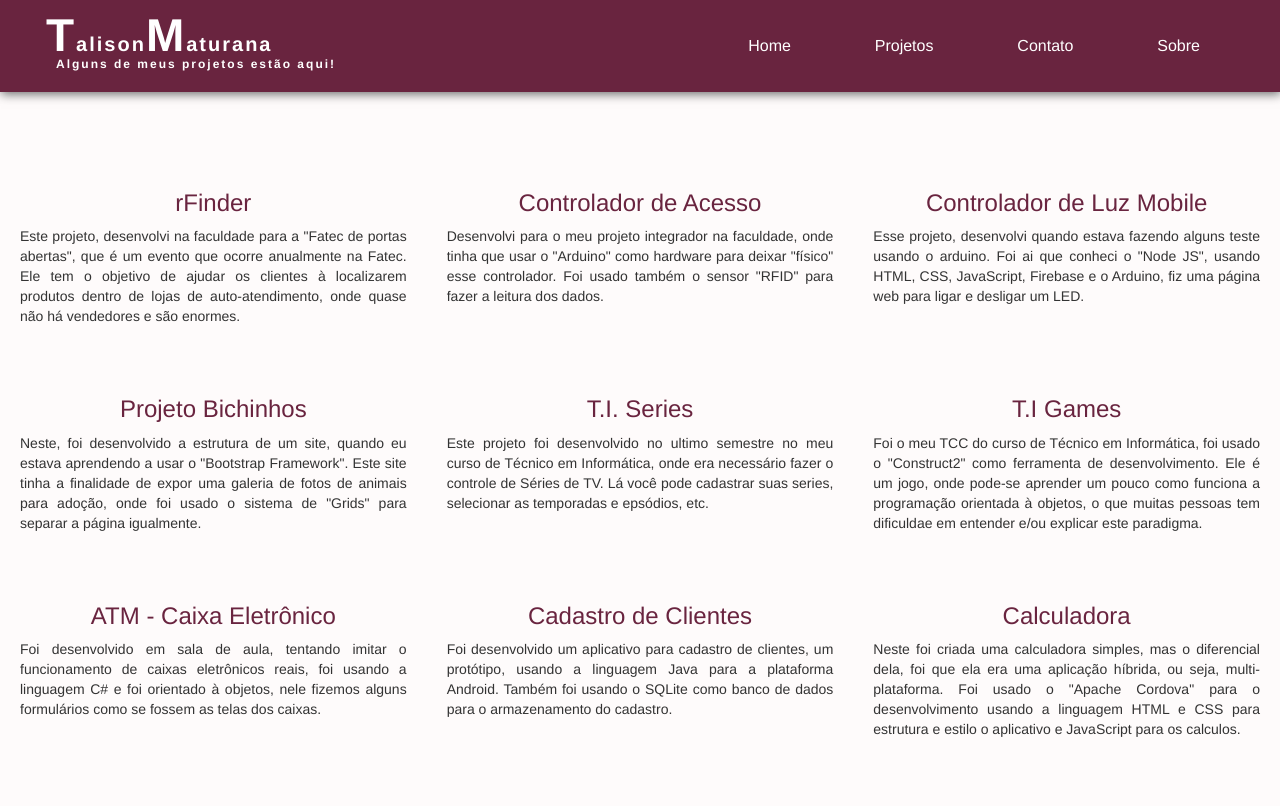
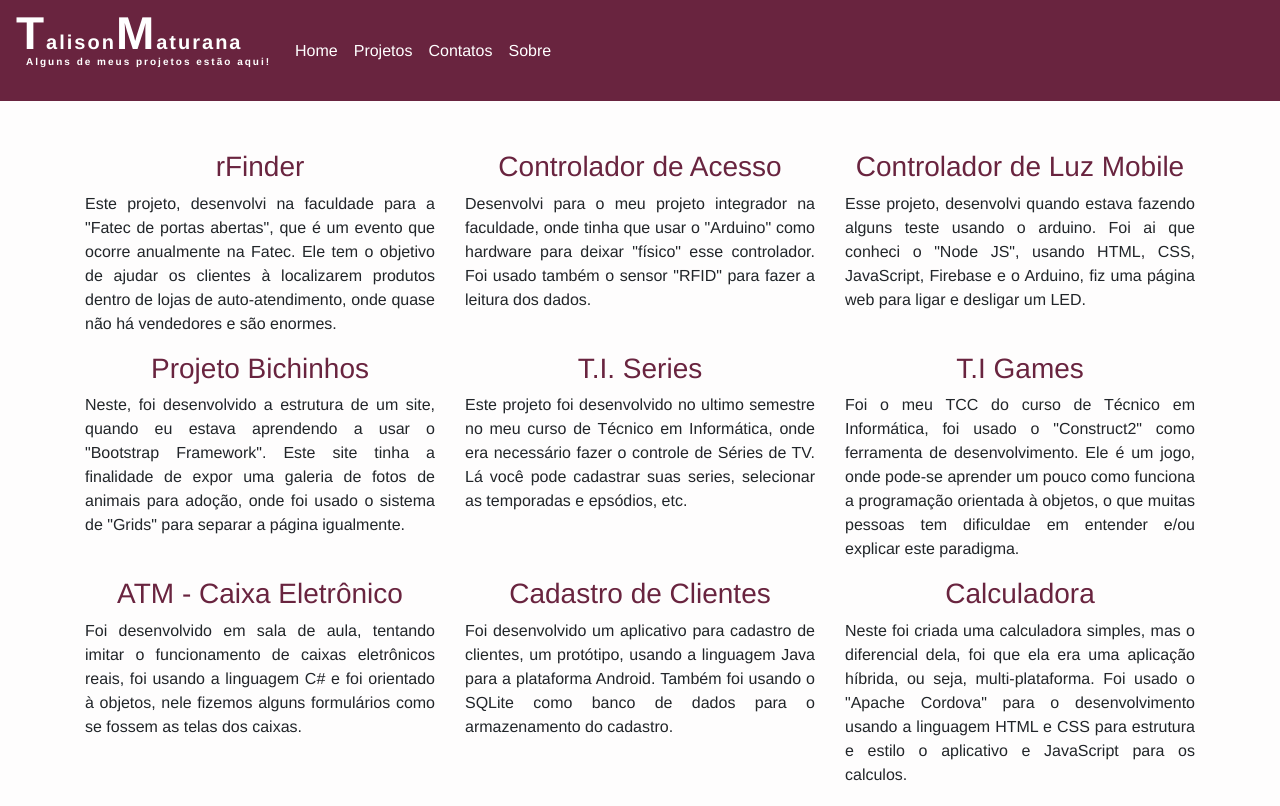
Before and after one commit to talisonmaturana/homePage, a plain HTML site: page index.html in a window 1280 px wide. Shown: the top 806 px of the page. Drawn offline with nearby package versions, Linux system fonts and the light colour scheme.

Commit message:
Aprimorando bootstrap

```diff
--- /dev/null
+++ b/css/index.css
@@ -0,0 +1,78 @@
+nav {
+    background: #69243f;
+}
+.logo {
+    line-height: 20px;
+    color: #fff;
+    font-weight: bold;
+    font-size: 20px;
+    letter-spacing: 2px;
+    margin-top: 10px;
+}
+.nome-logo{
+    font-size: 46px;
+    color: #fff;
+    text-decoration: none;
+}
+.nome-logo:hover{
+    color: #fff;
+    text-decoration: none;
+}
+.msgLogo{
+    font-size: 10px;
+    margin-left: 10px;
+}
+body {
+    background-color: rgba(226, 100, 100, 0.01);
+    font-family: "Helvetica Neue",sans-serif;
+    font-weight: lighter;
+}
+
+footer{
+    text-align: center;
+}
+
+.form input, .form textarea{
+    background: #ccc !important;
+    font-size: 14px;
+    padding: 15px;
+    margin-bottom: 10px;
+}
+.form{
+    margin-top: 100px;
+    margin-bottom: 180px;
+}
+.btn{
+    background: #69243f;
+    color: #fff;
+    font-weight: 600;
+    padding: 10px;
+    width: 200px;
+}
+.btn:hover{
+    background: #461929;
+    color: #dedede;
+}
+.social a{
+    color: #292929;
+    text-decoration: none;
+}
+hr{
+    border-color: #aaa;
+    box-sizing: border-box;
+    width: 100%;
+}
+h2{
+    padding: 50px 20px;
+    text-align: center;
+}
+h3{
+    text-align: center;
+    color: #69243f;
+}
+.projeto{
+    text-align: justify;
+}
+#projetos{
+    margin-top: 150px;
+}
--- a/index.html
+++ b/index.html
@@ -1,241 +1,109 @@
 <!DOCTYPE html>
-<html lang="pt-br">
+<html>
 	<head>
 		<meta charset="UTF-8">
 		<meta name="viewport" content="width=device-width, initial-scale=1.0">
 		<title>Pagina Inicial</title>
+		<link rel="stylesheet" href="https://maxcdn.bootstrapcdn.com/bootstrap/4.0.0/css/bootstrap.min.css">
 		<link rel="stylesheet" href="https://maxcdn.bootstrapcdn.com/font-awesome/4.7.0/css/font-awesome.min.css">
-    <link rel="stylesheet" href="https://maxcdn.bootstrapcdn.com/bootstrap/3.3.7/css/bootstrap.min.css">
-    <script src="https://code.jquery.com/jquery-3.3.1.js"></script>
-    <style>
-        html, body {
-            margin: 0;
-            padding: 0;
-            width: 100%;
-            background-color: rgba(226, 100, 100, 0.01);
-        }
-
-        body {
-            font-family: "Helvetica Neue",sans-serif;
-            font-weight: lighter;
-        }
-
-        footer{
-            text-align: center;
-        }
-
-
-        .logo {
-            line-height: 20px;
-            position: fixed;
-            float: left;
-            margin: 25px 20px 16px 46px;
-            color: #fff;
-            font-weight: bold;
-            font-size: 20px;
-            letter-spacing: 2px;
-        }
-        .nome-logo{
-            font-size: 46px;
-            color: #fff;
-            text-decoration: none;
-            margin-bottom: 1px;
-        }
-        .nome-logo:hover{
-            color: #fff;
-            text-decoration: none;
-        }
-        .msgLogo{
-            font-size: 12px;
-            margin-top: 0px;
-            margin-left: 10px;
-        }
-
-        nav {
-            position: fixed;
-            z-index: 9999;
-            width: 100%;
-            line-height: 60px;
-        }
-
-        nav ul {
-            line-height: 60px;
-            list-style: none;
-            background: #69243f;
-            color: #fff;
-            padding: 0;
-            text-align: right;
-            margin: 0;
-            padding-right: 40px;
-            transition: 1s;
-            box-shadow: 1px 2px 10px #666666;
-        }
-        nav ul :hover {
-            color: #cccccc;
-            text-decoration: none;
-        }
-
-        nav ul li {
-            display: inline-block;
-            padding: 16px 40px;;
-        }
-        nav ul li a {
-            text-decoration: none;
-            color: #fff;
-            font-size: 16px;
-        }
-        .container{
-            position: relative;
-            margin-top: 150px;
-        }
-        .form input, .form textarea{
-            width: 100%;
-            min-width: 100%;
-            max-width: 100%;
-            max-height: 150px;
-            background: #ccc !important;
-            font-size: 14px;
-            padding: 15px;
-            margin-bottom: 10px;
-        }
-        .form{
-            margin-top: 100px;
-            margin-bottom: 180px;
-        }
-        .btn{
-            display: block;
-            background: #69243f;
-            color: #fff;
-            font-weight: 600;
-            padding: 10px;
-            width: 200px;
-            margin-left: 140px;
-        }
-        .btn:hover{
-            background: #461929;
-            color: #dedede;
-        }
-        .social a{
-            color: #292929;
-            text-decoration: none;
-        }
-        hr{
-            border-color: #aaa;
-            box-sizing: border-box;
-            width: 100%;
-        }
-        h2{
-            padding: 50px 20px;
-            text-align: center;
-        }
-        h3{
-            text-align: center;
-            color: #69243f;
-        }
-        .projeto{
-            text-align: justify;
-            padding: 20px;
-
-        }
-    </style>
-    <script type="text/javascript">
-        jQuery(document).ready(function ($) {
-            $(".scroll").click(function (event) {
-                event.preventDefault();
-                $('html, body').animate({scrollTop:$(this.hash).offset().top},800);
-            });
-        });
-    </script>
+		<link rel="stylesheet" href="./css/index.css">
 	</head>
 	<body>
-    <div id="home" class="top">
-        <header>
-            <nav>
-                <div class="logo">
+		<nav class="navbar navbar-expand-lg fixed-top navbar-dark ">
+			<div width="160" height="60" class="d-inline-block align-top logo navbar-brand">
 					<a class="nome-logo">T</a>alison<a class="nome-logo">M</a>aturana<br/><p class="msgLogo">Alguns de meus projetos estão aqui!</p>
 			</div>
-                <div class="menu">
-                    <ul>
-                        <li><a class="scroll" href="#home">Home</a></li>
-                        <li><a class="scroll" href="#projetos">Projetos</a></li>
-                        <li><a class="scroll" href="#contato">Contato</a></li>
-                        <li><a class="scroll" href="#sobre">Sobre</a></li>
+			<button class="navbar-toggler" type="button" data-toggle="collapse" data-target="#navbarNav" aria-controls="navbarNav" aria-expanded="false" aria-label="Toggle navigation">
+				<span class="navbar-toggler-icon"></span>
+			</button>
+			<div class="collapse navbar-collapse" id="navbarNav">
+				<ul class="navbar-nav">
+					<li class="nav-item active">
+						<a class="nav-link scroll" href="#home">Home</a>
+					</li>
+					<li class="nav-item active">
+						<a class="nav-link scroll" href="#projetos">Projetos</a>
+					</li>
+					<li class="nav-item active">
+						<a class="nav-link scroll" href="#contato">Contatos</a>
+					</li>
+					<li class="nav-item active">
+						<a class="nav-link scroll" href="#sobre">Sobre</a>
+					</li>
 				</ul>
 			</div>
 		</nav>
-        </header>
-    </div>
-    <div id="projetos">
-        <section class="container col-md-12">
-            <div class="row clearfix">
-                <div class="projeto col-md-4">
+        <div id="home" class="container">
+            <div id="projetos" class="row clearfix">
+                <div class="projeto col-sm-12 col-md-6 col-lg-4">
                     <h3>rFinder</h3>
                     <p>Este projeto, desenvolvi na faculdade para a "Fatec de portas abertas", que é um evento
                         que ocorre anualmente na Fatec. Ele tem o objetivo de ajudar os clientes à localizarem produtos
                         dentro de lojas de auto-atendimento, onde quase não há vendedores e são enormes.</p>
                 </div>
-                <div class="projeto col-md-4">
+                <div class="projeto col-sm-12 col-md-6 col-lg-4">
                     <h3>Controlador de Acesso</h3>
                     <p>Desenvolvi para o meu projeto integrador na faculdade, onde tinha que usar o "Arduino" como hardware
                         para deixar "físico" esse controlador. Foi usado também o sensor "RFID" para fazer a leitura dos dados.</p>
                 </div>
-                <div class="projeto col-md-4">
+                <div class="projeto col-sm-12 col-md-6 col-lg-4">
                     <h3>Controlador de Luz Mobile</h3>
                     <p>Esse projeto, desenvolvi quando estava fazendo alguns teste usando o arduino. Foi ai que conheci o "Node JS",
                         usando HTML, CSS, JavaScript, Firebase e o Arduino, fiz uma página web para ligar e desligar um LED.</p>
                 </div>
-            </div>
-            <div class="row clearfix">
-                <div class="projeto col-md-4">
+
+                <div class="projeto col-sm-12 col-md-6 col-lg-4">
                     <h3>Projeto Bichinhos</h3>
                     <p>Neste, foi desenvolvido a estrutura de um site, quando eu estava aprendendo a usar o "Bootstrap Framework".
                         Este site tinha a finalidade de expor uma galeria de fotos de animais para adoção, onde foi usado o sistema de "Grids"
                         para separar a página igualmente.</p>
                 </div>
-                <div class="projeto col-md-4">
+                <div class="projeto col-sm-12 col-md-6 col-lg-4">
                     <h3>T.I. Series</h3>
                     <p>Este projeto foi desenvolvido no ultimo semestre no meu curso de Técnico em Informática, onde era necessário
                         fazer o controle de Séries de TV. Lá você pode cadastrar suas series, selecionar as temporadas e epsódios, etc.</p>
                 </div>
-                <div class="projeto col-md-4">
+                <div class="projeto col-sm-12 col-md-6 col-lg-4">
                     <h3>T.I Games</h3>
                     <p>Foi o meu TCC do curso de Técnico em Informática, foi usado o "Construct2" como ferramenta de desenvolvimento.
                         Ele é um jogo, onde pode-se aprender um pouco como funciona a programação orientada à objetos, o que muitas pessoas
                         tem dificuldae em entender e/ou explicar este paradigma.</p>
                 </div>
-            </div>
-            <div class="row clearfix">
-                <div class="projeto col-md-4">
+                <div class="projeto col-sm-12 col-md-6 col-lg-4">
                     <h3>ATM - Caixa Eletrônico</h3>
                     <p>Foi desenvolvido em sala de aula, tentando imitar o funcionamento de caixas eletrônicos reais, foi usando a linguagem C#
                         e foi orientado à objetos, nele fizemos alguns formulários como se fossem as telas dos caixas.</p>
                 </div>
-                <div class="projeto col-md-4">
+                <div class="projeto col-sm-12 col-md-6 col-lg-4">
                     <h3>Cadastro de Clientes</h3>
                     <p>Foi desenvolvido um aplicativo para cadastro de clientes, um protótipo, usando a linguagem Java para a plataforma Android.
                         Também foi usando o SQLite como banco de dados para o armazenamento do cadastro.</p>
                 </div>
-                <div class="projeto col-md-4">
+                <div class="projeto col-sm-12 col-md-6 col-lg-4">
                     <h3>Calculadora</h3>
                     <p>Neste foi criada uma calculadora simples, mas o diferencial dela, foi que ela era uma aplicação híbrida, ou seja, multi-plataforma.
                         Foi usado o "Apache Cordova" para o desenvolvimento usando a linguagem HTML e CSS para estrutura e estilo o aplicativo e JavaScript para os calculos.</p>
                 </div>
             </div>
-        </section>
         </div>
-    <section id="contato" class="form col-md-4 col-md-offset-4">
+        <div id="contato" class="row justify-content-center">
+            <div class="form col-sm-10 col-md-8 col-lg-6">
                 <h2>Envie sua mensagem.</h2>
                 <form class="form-group" action="" method="post">
                     <input class="form-control" type="text" name="nome" placeholder="Nome" required>
                     <input class="form-control" type="email" nome="email" placeholder="Email" required>
                     <textarea class="form-control" name="mensagem" placeholder="Mensagem"></textarea>
+                    <div class="row justify-content-center ">
                         <button class="btn btn-default btn-lg">Enviar</button>
+                    </div>
                 </form>
-    </section>
-    <footer >
+            </div>
+        </div>
+        <footer>
             <hr/>
-        <div style="margin-top: 5px; margin-bottom: 20px" class="col-md-6 col-md-offset-3">
-            <div id="sobre" class="social">
+            <div class="row justify-content-center">
+                <div id="sobre" style="margin-top: 5px; margin-bottom: 20px" class="col-md-6">
+                    <div class="social">
                         <a href="http:\\facebook.com/talisonmaturana" target="_blank"><span class="fa fa-facebook" style="font-size: 36px;"></span></a>
                         <a href="http:\\facebook.com/talisonmaturana" target="_blank">Facebook&nbsp;&nbsp;</a>
                         <a href="http:\\instagram.com/talisonmaturana" target="_blank"><span class="fa fa-instagram" style="font-size: 36px;"></span></a>
@@ -245,6 +113,11 @@
                     </div>
                     <div class="copyright-text" style="margin-top: 10px;">Copyright &copy; 2018. Todos os direitos reservados.</div>
                 </div>
+            </div>
         </footer>
+        <script src="https://cdnjs.cloudflare.com/ajax/libs/popper.js/1.14.6/umd/popper.min.js" integrity="sha384-wHAiFfRlMFy6i5SRaxvfOCifBUQy1xHdJ/yoi7FRNXMRBu5WHdZYu1hA6ZOblgut" crossorigin="anonymous"></script>
+        <script src="https://code.jquery.com/jquery-3.1.0.js"></script>
+        <script src="https://stackpath.bootstrapcdn.com/bootstrap/4.2.1/js/bootstrap.min.js" integrity="sha384-B0UglyR+jN6CkvvICOB2joaf5I4l3gm9GU6Hc1og6Ls7i6U/mkkaduKaBhlAXv9k" crossorigin="anonymous"></script>
+        <script src="./js/scroll.js"></script>
 	</body>
 </html>
--- /dev/null
+++ b/js/scroll.js
@@ -0,0 +1,6 @@
+$(document).ready(function(){
+    $( ".scroll" ).click(function( event ) {
+        event.preventDefault();
+        $("html, body").animate({ scrollTop: $($(this).attr("href")).offset().top }, 500);
+    });
+});
```
Lines whose indentation alone changed are shown as unchanged.
